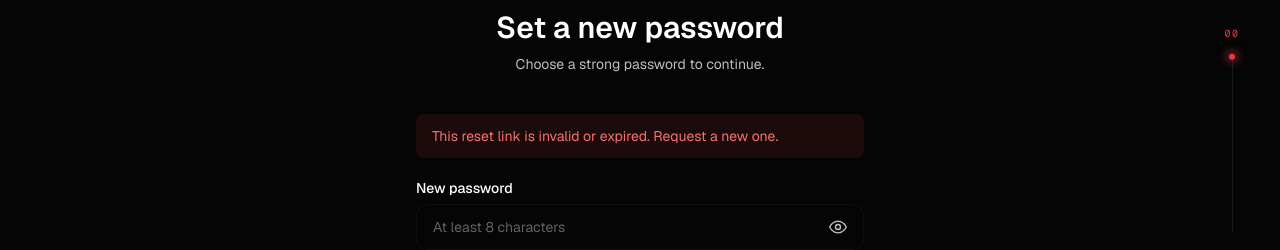
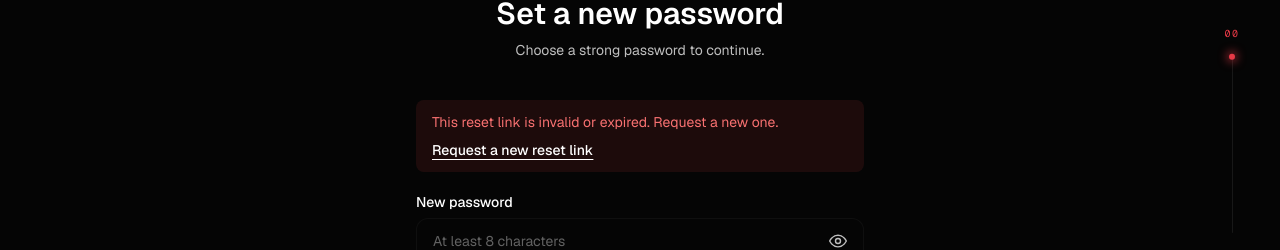
Before and after one commit to subhamrout818/FOR1S, a Next.js app: page /reset-password in a window 1280 px wide. Shown: the part 242-492 px from the top of the page. Built offline with nearby package versions, Linux system fonts and the light colour scheme; no server answers.

Commit message:
Make invalid reset links recoverable from reset page

```diff
--- a/app/reset-password/page.tsx
+++ b/app/reset-password/page.tsx
@@ -109,6 +109,13 @@ export default function ResetPasswordPage() {
                   className="overflow-hidden rounded-lg bg-red-500/10 px-4 py-3 text-sm text-red-400"
                 >
                   {error}
+                {(error.toLowerCase().includes("invalid") || error.toLowerCase().includes("expired") || error.toLowerCase().includes("missing")) && (
+                  <span className="mt-2 block">
+                    <Link href="/forgot-password" className="font-medium text-foreground underline underline-offset-4 hover:text-accent">
+                      Request a new reset link
+                    </Link>
+                  </span>
+                )}
                 </motion.p>
               )}
             </AnimatePresence>
```
